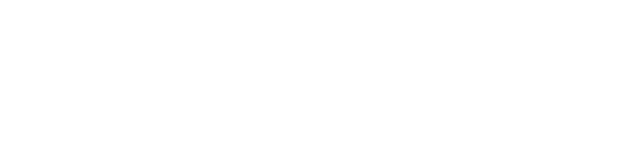
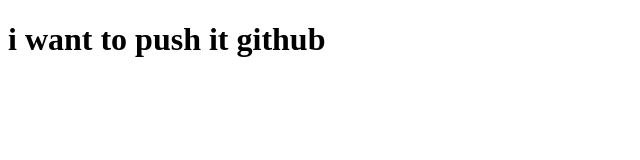
Before and after one commit to tonom71/my-third-repo, a plain HTML site: page index.html in a window 1280 px wide. Shown: the whole page, without its empty margins (0-640 px from the left). Drawn offline with Linux system fonts and the light colour scheme.

Commit message:
change added

```diff
--- a/index.html
+++ b/index.html
@@ -7,6 +7,6 @@
     <title>Document</title>
 </head>
 <body>
-
+    <h1>i want to push it github</h1>
 </body>
 </html>
```
